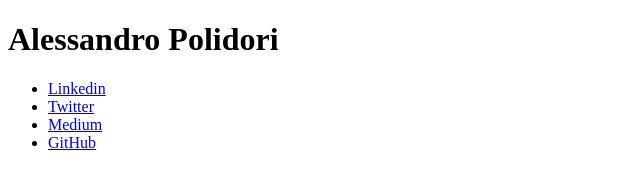
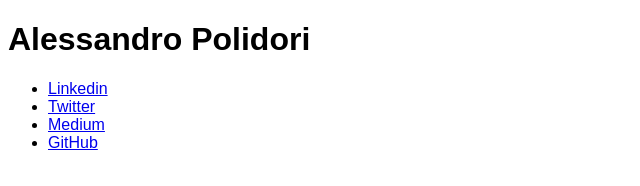
Before and after one commit to alepolidori/alepolidori.github.io, a plain HTML site: page index.html in a window 1280 px wide. Shown: the whole page, without its empty margins (0-640 px from the left). Drawn offline with Linux system fonts and the light colour scheme.

Commit message:
index.html: use css

```diff
--- a/index.html
+++ b/index.html
@@ -4,6 +4,7 @@
   <meta charset="UTF-8">
   <meta name="viewport" content="width=device-width, initial-scale=1.0">
   <title>Document</title>
+  <link rel="stylesheet" href="css/main.css">
 </head>
 <body>
   <h1>Alessandro Polidori</h1>
```
